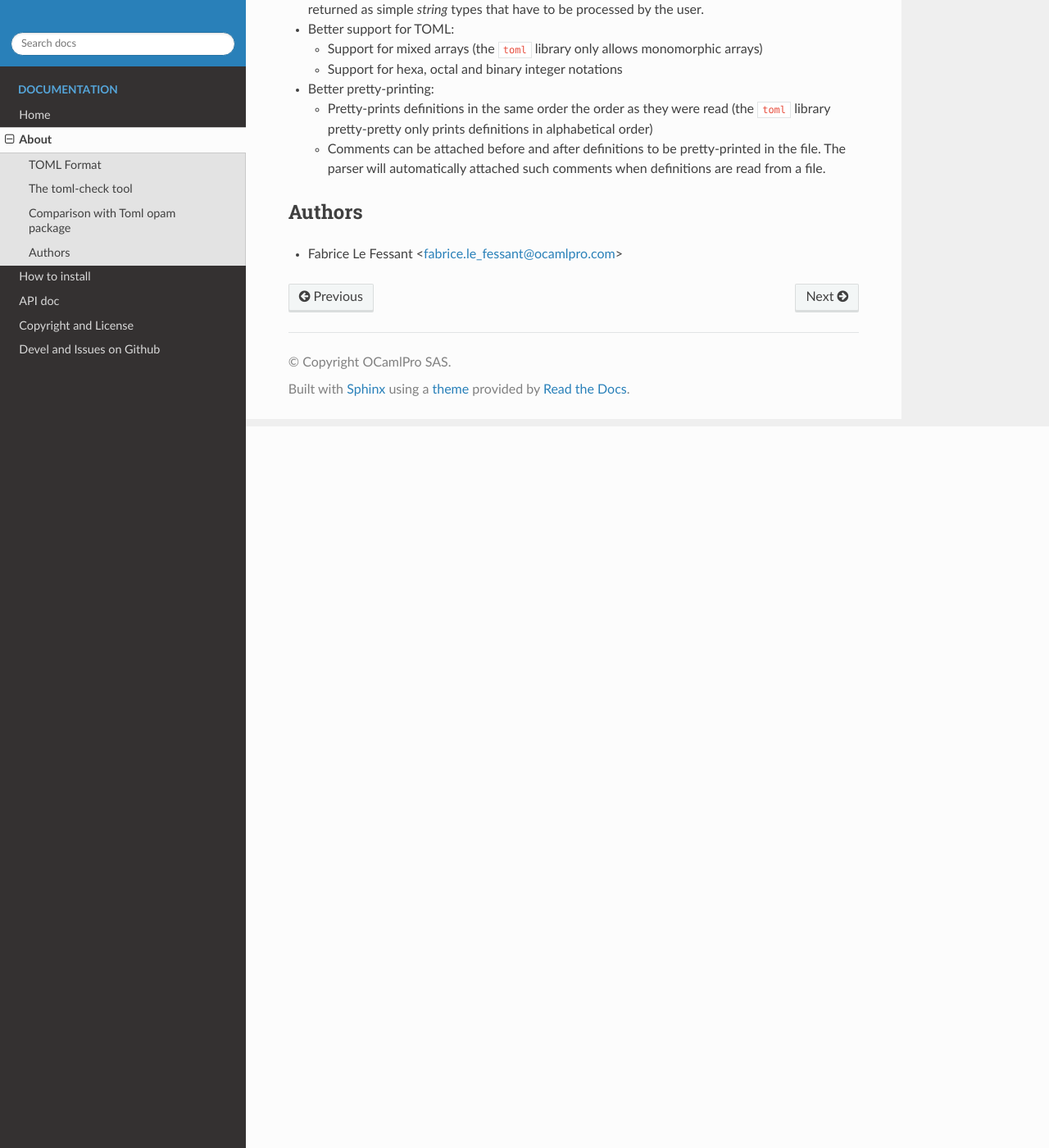
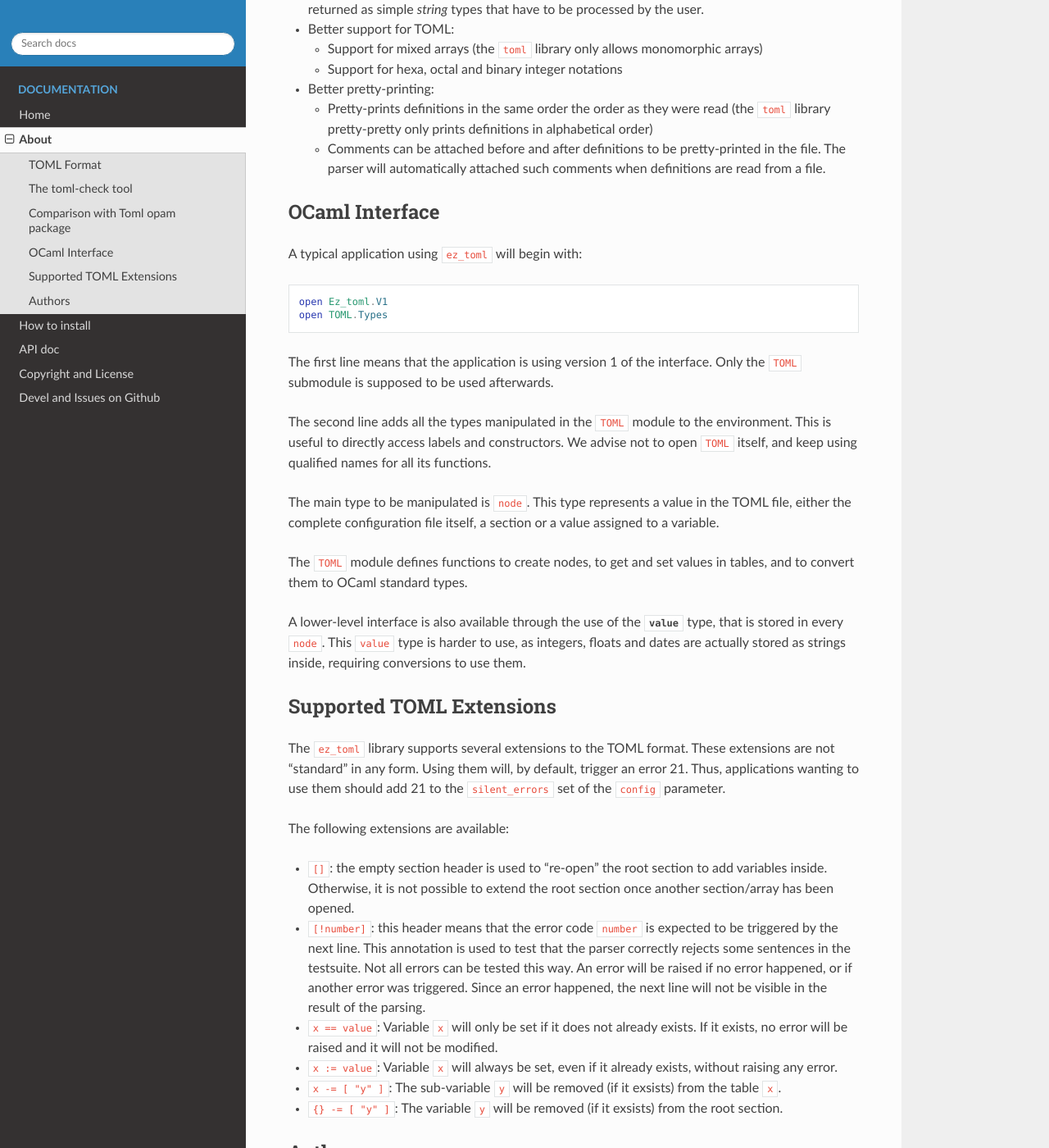
Before and after one commit to OCamlPro/ez_toml, a Sphinx documentation site: the page built from sphinx/about.rst, in a window 1280 px wide and 1400 px high, scrolled down 880 px. Shown: the whole window at 82% size. Built offline with Sphinx 7.4.7 and the Read the Docs theme 2.0.0, drawn with Linux system fonts in a browser that asks for light colours; the version number could not be read and is left out.

Commit message:
Code cleanup and doc

```diff
--- a/sphinx/about.rst
+++ b/sphinx/about.rst
@@ -58,6 +58,71 @@ the following improvements:
     pretty-printed in the file. The parser will automatically attached
     such comments when definitions are read from a file.
 
+OCaml Interface
+---------------
+
+A typical application using :code:`ez_toml` will begin with::
+
+  open Ez_toml.V1
+  open TOML.Types
+
+The first line means that the application is using version 1 of the
+interface. Only the :code:`TOML` submodule is supposed to be used
+afterwards.
+
+The second line adds all the types manipulated in the :code:`TOML`
+module to the environment. This is useful to directly access labels
+and constructors. We advise not to open :code:`TOML` itself, and keep
+using qualified names for all its functions.
+
+The main type to be manipulated is :code:`node`. This type represents
+a value in the TOML file, either the complete configuration file
+itself, a section or a value assigned to a variable.
+
+The :code:`TOML` module defines functions to create nodes, to get and
+set values in tables, and to convert them to OCaml standard types.
+
+A lower-level interface is also available through the use of the
+:type:`value` type, that is stored in every :code:`node`. This
+:code:`value` type is harder to use, as integers, floats and dates are
+actually stored as strings inside, requiring conversions to use them.
+
+Supported TOML Extensions
+-------------------------
+
+The :code:`ez_toml` library supports several extensions to the TOML
+format. These extensions are not "standard" in any form. Using them
+will, by default, trigger an error 21. Thus, applications wanting to
+use them should add 21 to the :code:`silent_errors` set of the
+:code:`config` parameter.
+
+The following extensions are available:
+
+* :code:`[]`: the empty section header is used to "re-open" the root
+  section to add variables inside. Otherwise, it is not possible to
+  extend the root section once another section/array has been opened.
+
+* :code:`[!number]`: this header means that the error code
+  :code:`number` is expected to be triggered by the next line. This
+  annotation is used to test that the parser correctly rejects some
+  sentences in the testsuite. Not all errors can be tested this way.
+  An error will be raised if no error happened, or if another error
+  was triggered. Since an error happened, the next line will not
+  be visible in the result of the parsing.
+
+* :code:`x == value`: Variable :code:`x` will only be set if it does
+  not already exists. If it exists, no error will be raised and it
+  will not be modified.
+
+* :code:`x := value`: Variable :code:`x` will always be set, even if
+  it already exists, without raising any error.
+
+* :code:`x -= [ "y" ]`: The sub-variable :code:`y` will be removed (if
+  it exsists) from the table :code:`x`.
+
+* :code:`{} -= [ "y" ]`: The variable :code:`y` will be removed (if
+  it exsists) from the root section.
+
 Authors
 -------
 
```
Also changed, not shown: 4 other files.
